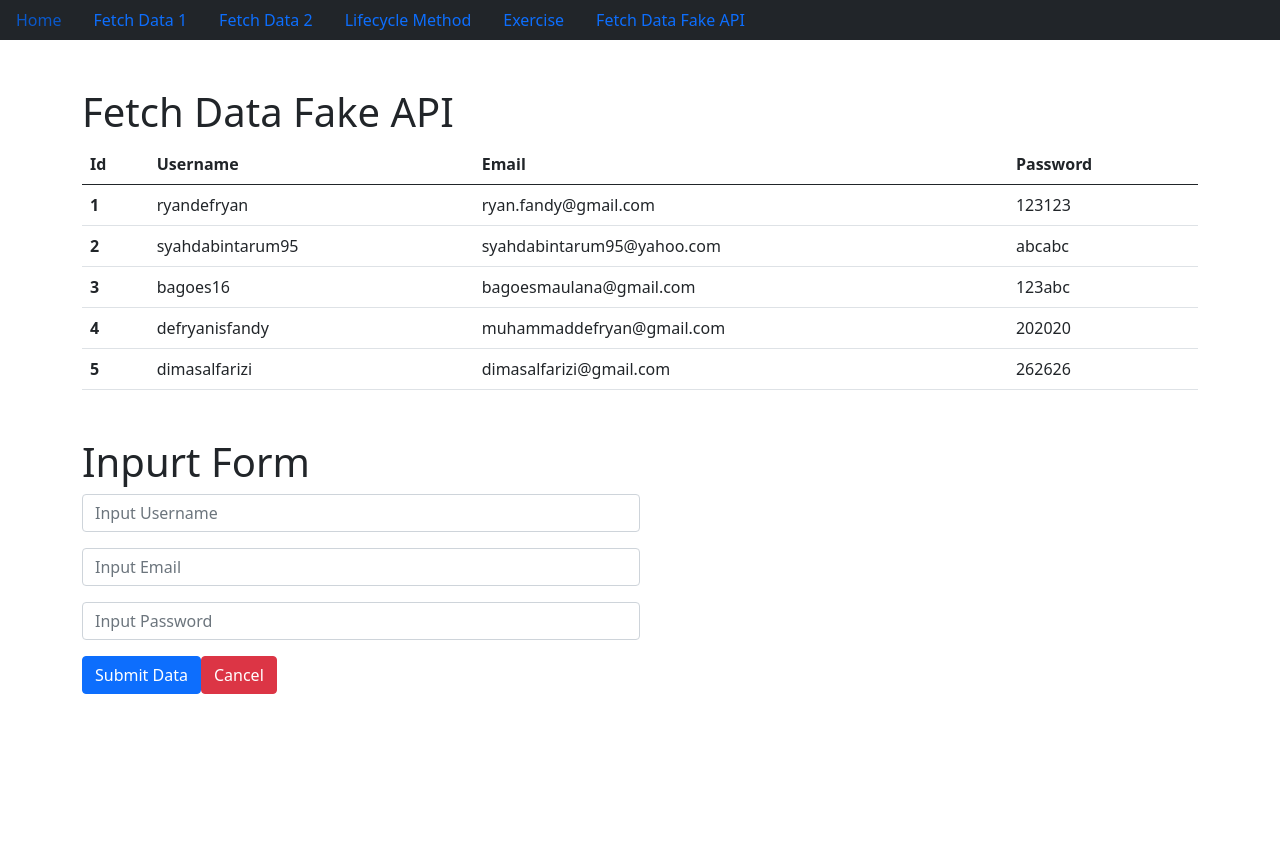
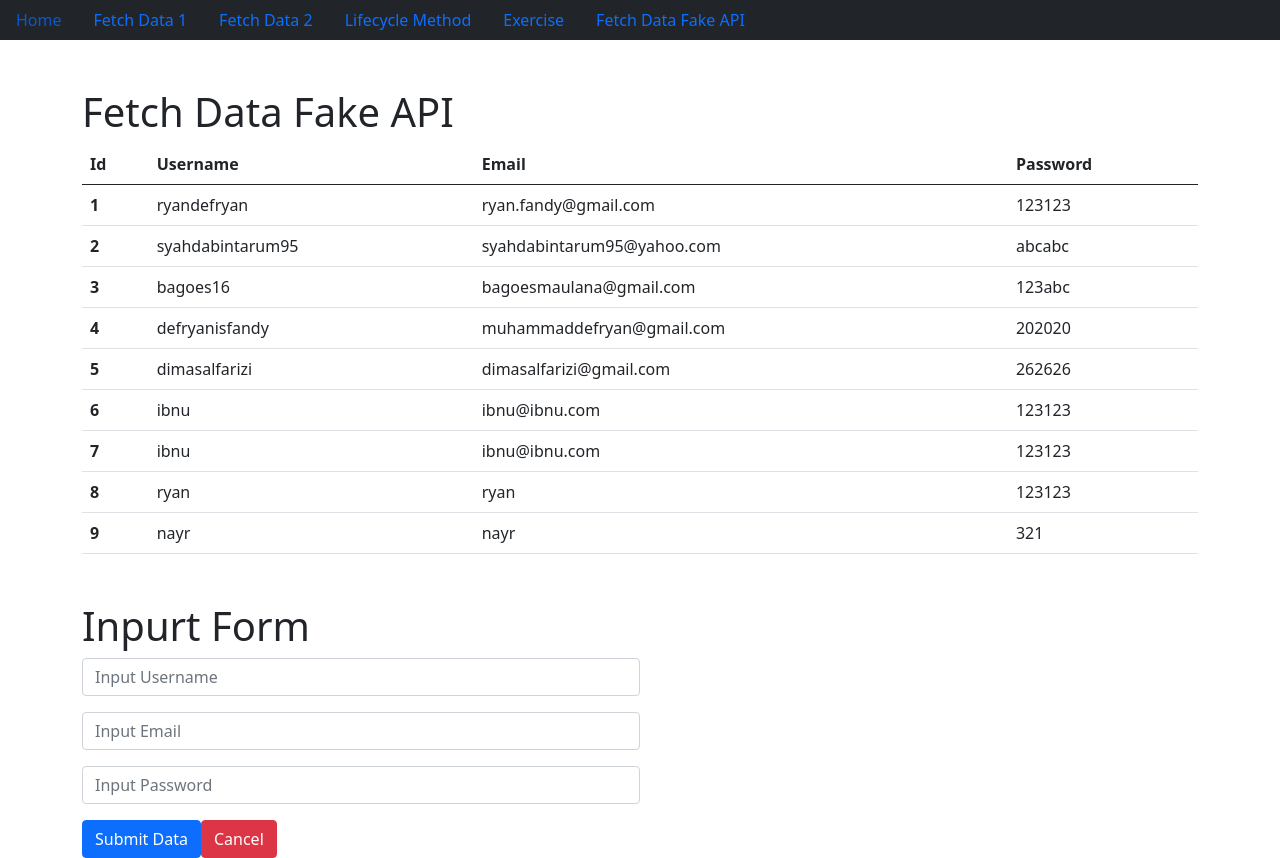
Before and after one commit to masdefry/Fetch-Data_ReactJS_JCWM-1602, a React (Create React App) app: page /fake-api in a window 1280 px wide. Before the commit the page ends 800 px from the top, so only its background shows below. Built offline with nearby package versions, Linux system fonts and the light colour scheme; data requests are answered from the project's data file.

Commit message:
Submit Data

```diff
--- a/fake_server/db.json
+++ b/fake_server/db.json
@@ -29,6 +29,30 @@
       "username": "dimasalfarizi",
       "email": "dimasalfarizi@gmail.com",
       "password": "262626"
+    },
+    {
+      "username": "ibnu",
+      "email": "ibnu@ibnu.com",
+      "password": "123123",
+      "id": 6
+    },
+    {
+      "username": "ibnu",
+      "email": "ibnu@ibnu.com",
+      "password": "123123",
+      "id": 7
+    },
+    {
+      "username": "ryan",
+      "email": "ryan",
+      "password": "123123",
+      "id": 8
+    },
+    {
+      "username": "nayr",
+      "email": "nayr",
+      "password": "321",
+      "id": 9
     }
   ]
 }
--- a/src/FetchFakeAPI.jsx
+++ b/src/FetchFakeAPI.jsx
@@ -23,6 +23,35 @@ export default class FetchFakeAPI extends React.Component{
         .catch((err) => {
             console.log(err)
         })
+    }
+
+    onSubmitData = () => {
+        // 1. Ambil value inputan user
+        let inputUsername = this.refs.username.value
+        let inputEmail = this.refs.email.value
+        let inputPassword = this.refs.password.value
+
+        // 2. Validasi inputan user (optional)
+        if(inputUsername && inputEmail && inputPassword){
+            // 3. Kirim data user menuju API
+            Axios.post(linkAPI, {username: inputUsername, email: inputEmail, password: inputPassword})
+            .then((res) => {
+                if(res.status === 201){
+                    alert('Data Berhasil Ditambah')
+                    this.onGetData()
+
+                    // Supaya Input Form Menjadi Koson Kembali
+                    this.refs.username.value = ''
+                    this.refs.email.value = ''
+                    this.refs.password.value = ''
+                }
+            })
+            .catch((err) => {
+                console.log(err)
+            })
+        }else{
+            alert('Masukan Seluruh Data!')
+        }
     }
 
     mapDataUsers = () => {
@@ -75,16 +104,16 @@ export default class FetchFakeAPI extends React.Component{
                                 Inpurt Form
                             </h1>
                             <div>
-                                <input type='text' placeholder='Input Username' className='form-control w-50' />
+                                <input type='text' ref='username' placeholder='Input Username' className='form-control w-50' />
                             </div>
                             <div className='mt-3'>
-                                <input type='text' placeholder='Input Email' className='form-control w-50' />
+                                <input type='text' ref='email' placeholder='Input Email' className='form-control w-50' />
                             </div>
                             <div className='mt-3'>
-                                <input type='text' placeholder='Input Password' className='form-control w-50' />
+                                <input type='text' ref='password' placeholder='Input Password' className='form-control w-50' />
                             </div>
 
-                            <input type='button' value='Submit Data' className='btn btn-primary mt-3' />
+                            <input type='button' value='Submit Data' className='btn btn-primary mt-3' onClick={this.onSubmitData} />
                             <input type='button' value='Cancel' className='btn btn-danger mt-3' onClick={() => this.setState({showForm: false})} />
                         </div>
                     :
```
